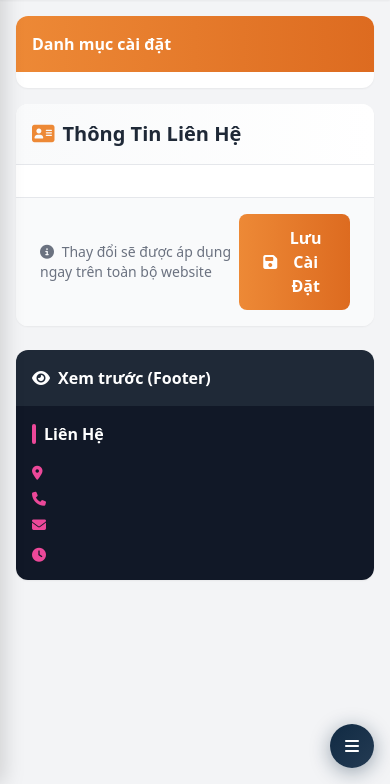
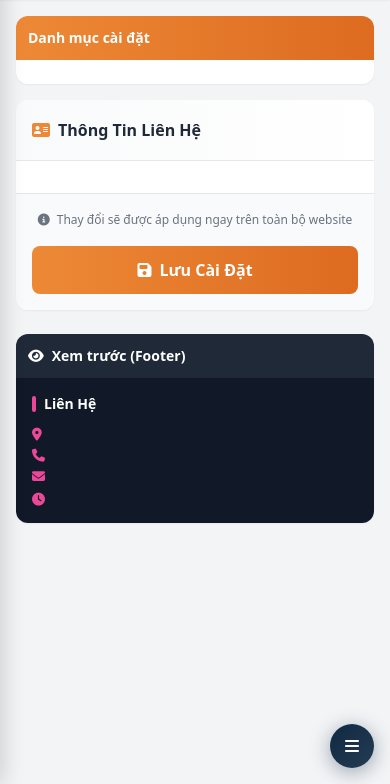
Before and after one commit to KyThuatTVU/DuAn_VayCuoi, a PHP site: page /wedding-dress/admin-settings.php in a window 390 px wide. Shown: the part 60-844 px from the top of the page. Run offline with PHP 8.4, Linux system fonts and the light colour scheme; the visitor is signed in with stand-in values (Sample User, id 1); data comes from the database, SQL or seed files in the repository; data that the repository does not hold is empty; some libraries are stand-ins or nearby versions.

Commit message:
cập nhật chế độ di động trang cài đặt trong admin lần 2

```diff
--- a/admin-settings.php
+++ b/admin-settings.php
@@ -140,46 +140,46 @@ $current_tab = isset($_GET['tab']) ? $_GET['tab'] : 'contact';
         <!-- Main Content -->
         <main class="flex-1 ml-64">
             <!-- Header -->
-            <header class="bg-white shadow-sm px-6 py-4 flex items-center justify-between sticky top-0 z-40">
+            <header class="bg-white shadow-sm px-6 max-sm:px-4 py-4 max-sm:py-3 flex items-center sticky top-0 z-40">
                 <!-- Mobile Menu Toggle -->
-                <button id="headerMenuToggle" class="lg:hidden p-2 rounded-lg hover:bg-gray-100 mr-3">
+                <button id="headerMenuToggle" class="hidden max-lg:flex p-2 rounded-lg hover:bg-gray-100 mr-3 items-center justify-center">
                     <i class="fas fa-bars text-navy-700 text-xl"></i>
                 </button>
-                <div class="flex-1">
-                    <h1 class="text-2xl font-bold text-navy-900">Cài Đặt Hệ Thống</h1>
-                    <p class="text-navy-500 text-sm hidden sm:block">Quản lý thông tin liên hệ, giờ làm việc và các cài đặt khác</p>
+                <div class="min-w-0 flex-1">
+                    <h1 class="text-2xl max-sm:text-lg font-bold text-navy-900 truncate">Cài Đặt Hệ Thống</h1>
+                    <p class="text-navy-500 text-sm max-sm:text-xs max-sm:hidden">Quản lý thông tin liên hệ, giờ làm việc và các cài đặt khác</p>
                 </div>
             </header>
 
             <!-- Content -->
-            <div class="p-6">
+            <div class="p-6 max-sm:p-4">
                 <!-- Alert Messages -->
                 <?php if ($success_message): ?>
-                <div class="mb-6 bg-green-100 border-l-4 border-green-500 text-green-700 p-4 rounded-r-lg flex items-center">
-                    <i class="fas fa-check-circle mr-3 text-xl"></i>
-                    <span><?php echo $success_message; ?></span>
+                <div class="mb-6 max-sm:mb-4 bg-green-100 border-l-4 border-green-500 text-green-700 p-4 max-sm:p-3 rounded-r-lg flex items-center">
+                    <i class="fas fa-check-circle mr-3 max-sm:mr-2 text-xl max-sm:text-base"></i>
+                    <span class="max-sm:text-sm"><?php echo $success_message; ?></span>
                 </div>
                 <?php endif; ?>
 
                 <?php if ($error_message): ?>
-                <div class="mb-6 bg-red-100 border-l-4 border-red-500 text-red-700 p-4 rounded-r-lg flex items-center">
-                    <i class="fas fa-exclamation-circle mr-3 text-xl"></i>
-                    <span><?php echo $error_message; ?></span>
+                <div class="mb-6 max-sm:mb-4 bg-red-100 border-l-4 border-red-500 text-red-700 p-4 max-sm:p-3 rounded-r-lg flex items-center">
+                    <i class="fas fa-exclamation-circle mr-3 max-sm:mr-2 text-xl max-sm:text-base"></i>
+                    <span class="max-sm:text-sm"><?php echo $error_message; ?></span>
                 </div>
                 <?php endif; ?>
 
-                <div class="flex flex-col lg:flex-row gap-6">
+                <div class="flex flex-col lg:flex-row gap-6 max-sm:gap-4">
                     <!-- Settings Tabs -->
                     <div class="lg:w-64 flex-shrink-0">
                         <div class="bg-white rounded-xl shadow-sm overflow-hidden">
-                            <div class="p-4 bg-gradient-to-r from-accent-500 to-accent-600">
-                                <h3 class="text-white font-semibold">Danh mục cài đặt</h3>
+                            <div class="p-4 max-sm:p-3 bg-gradient-to-r from-accent-500 to-accent-600">
+                                <h3 class="text-white font-semibold max-sm:text-sm">Danh mục cài đặt</h3>
                             </div>
-                            <nav class="p-2">
+                            <nav class="p-2 max-sm:flex max-sm:flex-row max-sm:overflow-x-auto max-sm:gap-2 max-sm:p-3 max-sm:-mx-0">
                                 <?php foreach ($groups as $group): ?>
                                 <a href="?tab=<?php echo $group; ?>"
-                                   class="flex items-center gap-3 px-4 py-3 rounded-lg transition <?php echo $current_tab === $group ? 'bg-accent-50 text-accent-700 font-medium' : 'text-gray-600 hover:bg-gray-50'; ?>">
-                                    <i class="<?php echo getGroupIcon($group); ?> w-5"></i>
+                                   class="flex items-center gap-3 px-4 py-3 rounded-lg transition max-sm:whitespace-nowrap max-sm:flex-shrink-0 max-sm:px-3 max-sm:py-2 max-sm:text-sm max-sm:rounded-full <?php echo $current_tab === $group ? 'bg-accent-50 text-accent-700 font-medium' : 'text-gray-600 hover:bg-gray-50'; ?>">
+                                    <i class="<?php echo getGroupIcon($group); ?> w-5 max-sm:w-4"></i>
                                     <span><?php echo getGroupLabel($group); ?></span>
                                 </a>
                                 <?php endforeach; ?>
@@ -188,22 +188,22 @@ $current_tab = isset($_GET['tab']) ? $_GET['tab'] : 'contact';
                     </div>
 
                     <!-- Settings Form -->
-                    <div class="flex-1">
+                    <div class="flex-1 min-w-0">
                         <form method="POST" class="bg-white rounded-xl shadow-sm overflow-hidden">
-                            <div class="p-6 border-b bg-gradient-to-r from-gray-50 to-white">
-                                <h2 class="text-xl font-bold text-gray-800 flex items-center gap-2">
+                            <div class="p-6 max-sm:p-4 border-b bg-gradient-to-r from-gray-50 to-white">
+                                <h2 class="text-xl max-sm:text-lg font-bold text-gray-800 flex items-center gap-2">
                                     <i class="<?php echo getGroupIcon($current_tab); ?> text-accent-500"></i>
                                     <?php echo getGroupLabel($current_tab); ?>
                                 </h2>
                             </div>
 
-                            <div class="p-6 space-y-6">
+                            <div class="p-6 max-sm:p-4 space-y-6 max-sm:space-y-4">
                                 <?php
                                 $settings = getSettingsByGroup($conn, $current_tab);
                                 foreach ($settings as $setting):
                                 ?>
                                 <div class="group">
-                                    <label class="block text-sm font-medium text-gray-700 mb-2">
+                                    <label class="block text-sm font-medium text-gray-700 mb-2 max-sm:text-xs">
                                         <?php echo htmlspecialchars($setting['setting_label']); ?>
                                     </label>
 
@@ -211,21 +211,21 @@ $current_tab = isset($_GET['tab']) ? $_GET['tab'] : 'contact';
                                     <textarea
                                         name="settings[<?php echo $setting['setting_key']; ?>]"
                                         rows="3"
-                                        class="w-full px-4 py-3 border border-gray-300 rounded-lg focus:ring-2 focus:ring-accent-500 focus:border-accent-500 transition"
+                                        class="w-full px-4 py-3 max-sm:px-3 max-sm:py-2 border border-gray-300 rounded-lg focus:ring-2 focus:ring-accent-500 focus:border-accent-500 transition text-base"
                                     ><?php echo htmlspecialchars($setting['setting_value']); ?></textarea>
 
                                     <?php else: ?>
                                     <div class="relative">
                                         <?php if ($setting['setting_type'] === 'email'): ?>
-                                        <span class="absolute left-4 top-1/2 -translate-y-1/2 text-gray-400">
+                                        <span class="absolute left-4 max-sm:left-3 top-1/2 -translate-y-1/2 text-gray-400">
                                             <i class="fas fa-envelope"></i>
                                         </span>
                                         <?php elseif ($setting['setting_type'] === 'phone'): ?>
-                                        <span class="absolute left-4 top-1/2 -translate-y-1/2 text-gray-400">
+                                        <span class="absolute left-4 max-sm:left-3 top-1/2 -translate-y-1/2 text-gray-400">
                                             <i class="fas fa-phone"></i>
                                         </span>
                                         <?php elseif ($setting['setting_type'] === 'url'): ?>
-                                        <span class="absolute left-4 top-1/2 -translate-y-1/2 text-gray-400">
+                                        <span class="absolute left-4 max-sm:left-3 top-1/2 -translate-y-1/2 text-gray-400">
                                             <i class="fas fa-link"></i>
                                         </span>
                                         <?php endif; ?>
@@ -234,24 +234,24 @@ $current_tab = isset($_GET['tab']) ? $_GET['tab'] : 'contact';
                                             type="<?php echo $setting['setting_type'] === 'phone' ? 'tel' : $setting['setting_type']; ?>"
                                             name="settings[<?php echo $setting['setting_key']; ?>]"
                                             value="<?php echo htmlspecialchars($setting['setting_value']); ?>"
-                                            class="w-full px-4 py-3 <?php echo in_array($setting['setting_type'], ['email', 'phone', 'url']) ? 'pl-12' : ''; ?> border border-gray-300 rounded-lg focus:ring-2 focus:ring-accent-500 focus:border-accent-500 transition"
+                                            class="w-full px-4 py-3 max-sm:px-3 max-sm:py-2 <?php echo in_array($setting['setting_type'], ['email', 'phone', 'url']) ? 'pl-12 max-sm:pl-10' : ''; ?> border border-gray-300 rounded-lg focus:ring-2 focus:ring-accent-500 focus:border-accent-500 transition text-base"
                                         >
                                     </div>
                                     <?php endif; ?>
 
-                                    <p class="mt-1 text-xs text-gray-500">
+                                    <p class="mt-1 text-xs text-gray-500 max-sm:text-[10px]">
                                         Key: <code class="bg-gray-100 px-1 rounded"><?php echo $setting['setting_key']; ?></code>
                                     </p>
                                 </div>
                                 <?php endforeach; ?>
                             </div>
 
-                            <div class="px-6 py-4 bg-gray-50 border-t flex justify-between items-center">
-                                <p class="text-sm text-gray-500">
+                            <div class="px-6 py-4 max-sm:px-4 max-sm:py-3 bg-gray-50 border-t flex flex-col sm:flex-row justify-between items-center gap-3 sm:gap-0">
+                                <p class="text-sm text-gray-500 text-center sm:text-left">
                                     <i class="fas fa-info-circle mr-1"></i>
                                     Thay đổi sẽ được áp dụng ngay trên toàn bộ website
                                 </p>
-                                <button type="submit" class="bg-gradient-to-r from-accent-500 to-accent-600 hover:from-accent-600 hover:to-accent-700 text-white px-6 py-3 rounded-lg font-semibold transition flex items-center gap-2">
+                                <button type="submit" class="w-full sm:w-auto bg-gradient-to-r from-accent-500 to-accent-600 hover:from-accent-600 hover:to-accent-700 text-white px-6 py-3 rounded-lg font-semibold transition flex items-center justify-center gap-2">
                                     <i class="fas fa-save"></i>
                                     Lưu Cài Đặt
                                 </button>
@@ -261,32 +261,32 @@ $current_tab = isset($_GET['tab']) ? $_GET['tab'] : 'contact';
                         <!-- Preview Section -->
                         <?php if ($current_tab === 'contact' || $current_tab === 'working'): ?>
                         <div class="mt-6 bg-white rounded-xl shadow-sm overflow-hidden">
-                            <div class="p-4 bg-gray-800 text-white">
-                                <h3 class="font-semibold flex items-center gap-2">
+                            <div class="p-4 max-sm:p-3 bg-gray-800 text-white">
+                                <h3 class="font-semibold flex items-center gap-2 max-sm:text-sm">
                                     <i class="fas fa-eye"></i>
                                     Xem trước (Footer)
                                 </h3>
                             </div>
-                            <div class="p-6 bg-gray-900 text-gray-300">
-                                <h4 class="text-white font-bold mb-4 flex items-center gap-2">
-                                    <div class="w-1 h-5 bg-pink-500 rounded"></div>
+                            <div class="p-6 max-sm:p-4 bg-gray-900 text-gray-300">
+                                <h4 class="text-white font-bold mb-4 max-sm:mb-3 flex items-center gap-2 max-sm:text-sm">
+                                    <div class="w-1 h-5 max-sm:h-4 bg-pink-500 rounded"></div>
                                     Liên Hệ
                                 </h4>
-                                <div class="space-y-3 text-sm">
-                                    <p class="flex items-start gap-3">
-                                        <i class="fas fa-map-marker-alt text-pink-500 mt-1"></i>
-                                        <span><?php echo nl2br(htmlspecialchars(getSetting($conn, 'contact_address'))); ?></span>
+                                <div class="space-y-3 max-sm:space-y-2 text-sm max-sm:text-xs">
+                                    <p class="flex items-start gap-3 max-sm:gap-2">
+                                        <i class="fas fa-map-marker-alt text-pink-500 mt-1 max-sm:mt-0.5"></i>
+                                        <span class="break-words"><?php echo nl2br(htmlspecialchars(getSetting($conn, 'contact_address'))); ?></span>
                                     </p>
-                                    <p class="flex items-center gap-3">
+                                    <p class="flex items-center gap-3 max-sm:gap-2">
                                         <i class="fas fa-phone text-pink-500"></i>
                                         <span><?php echo htmlspecialchars(getSetting($conn, 'contact_phone')); ?></span>
                                     </p>
-                                    <p class="flex items-center gap-3">
+                                    <p class="flex items-center gap-3 max-sm:gap-2">
                                         <i class="fas fa-envelope text-pink-500"></i>
-                                        <span><?php echo htmlspecialchars(getSetting($conn, 'contact_email')); ?></span>
+                                        <span class="break-all"><?php echo htmlspecialchars(getSetting($conn, 'contact_email')); ?></span>
                                     </p>
-                                    <p class="flex items-start gap-3">
-                                        <i class="fas fa-clock text-pink-500 mt-1"></i>
+                                    <p class="flex items-start gap-3 max-sm:gap-2">
+                                        <i class="fas fa-clock text-pink-500 mt-1 max-sm:mt-0.5"></i>
                                         <span>
                                             <?php echo htmlspecialchars(getSetting($conn, 'working_days')); ?><br>
                                             <?php echo htmlspecialchars(getSetting($conn, 'working_hours')); ?>
--- a/assets/css/admin-responsive.css
+++ b/assets/css/admin-responsive.css
@@ -647,6 +647,15 @@ body.admin-page {
         white-space: nowrap;
         flex-shrink: 0;
     }
+
+    /* Settings page layout - stack tabs and form */
+    .flex.flex-col.lg\:flex-row {
+        flex-direction: column !important;
+    }
+
+    .lg\:w-64 {
+        width: 100% !important;
+    }
 }
 
 @media (max-width: 767.98px) {
@@ -659,6 +668,77 @@ body.admin-page {
     .settings-form .w-32.h-32 {
         width: 6rem !important;
         height: 6rem !important;
+    }
+
+    /* Settings form footer - stack on mobile */
+    form .px-6.py-4.bg-gray-50.border-t.flex.justify-between.items-center {
+        flex-direction: column !important;
+        gap: 1rem !important;
+        padding: 1rem !important;
+        text-align: center;
+    }
+
+    form .px-6.py-4.bg-gray-50.border-t.flex.justify-between.items-center p {
+        font-size: 0.75rem !important;
+    }
+
+    form .px-6.py-4.bg-gray-50.border-t.flex.justify-between.items-center button {
+        width: 100% !important;
+        justify-content: center !important;
+    }
+
+    /* Settings input fields */
+    form .p-6.space-y-6 input,
+    form .p-6.space-y-6 textarea {
+        font-size: 16px !important; /* Prevent zoom on iOS */
+    }
+
+    /* Settings group navigation */
+    nav.p-2 a {
+        padding: 0.75rem 1rem !important;
+        font-size: 0.875rem !important;
+    }
+
+    /* Preview section compact */
+    .bg-gray-900.text-gray-300 {
+        padding: 1rem !important;
+    }
+
+    .bg-gray-900 .space-y-3 {
+        font-size: 0.8125rem !important;
+    }
+}
+
+@media (max-width: 479.98px) {
+    /* Extra small screens */
+    form .p-6.space-y-6 {
+        padding: 1rem !important;
+    }
+
+    form .p-6.border-b {
+        padding: 1rem !important;
+    }
+
+    form .p-6.border-b h2 {
+        font-size: 1rem !important;
+    }
+
+    /* Settings category tabs horizontal scroll */
+    .lg\:w-64 nav.p-2 {
+        display: flex !important;
+        flex-direction: row !important;
+        overflow-x: auto !important;
+        -webkit-overflow-scrolling: touch !important;
+        gap: 0.5rem !important;
+        padding: 0.75rem !important;
+    }
+
+    .lg\:w-64 nav.p-2 a {
+        white-space: nowrap !important;
+        flex-shrink: 0 !important;
+        padding: 0.5rem 1rem !important;
+        border-radius: 9999px !important;
+        font-size: 0.8125rem !important;
     }
 }
 
```
